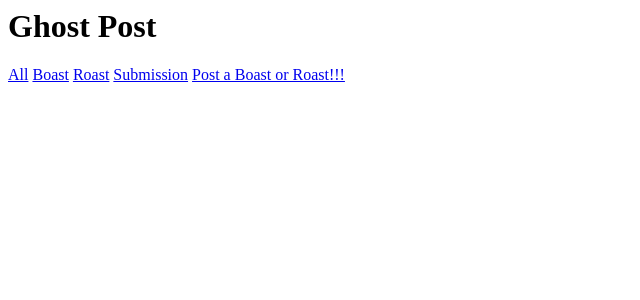
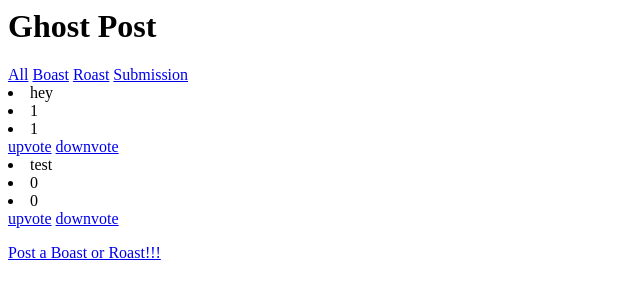
Before and after one commit to HyperionCG/GhostPost, a Django app: page / in a window 1280 px wide. Shown: the top 300 px of the page, without its empty margins (0-640 px from the left). Run offline with Django 3.2, Linux system fonts and the light colour scheme; data comes from the database, SQL or seed files in the repository; data that the repository does not hold is empty.

Commit message:
final for now

```diff
--- a/ghostapp/models.py
+++ b/ghostapp/models.py
@@ -13,9 +13,9 @@ One model to represent both boasts and roasts
 """
 
 class VoteChoice(models.Model):
-    choice = models.BooleanField(default=True)
+    choice = models.BooleanField(default=False)
     text = models.CharField(max_length=280)
-    time = models.DateTimeField(timezone.now)
+    time = models.DateTimeField(default=timezone.now)
     upvotes = models.IntegerField(default=0)
     downvotes = models.IntegerField(default=0)
 
--- a/ghostapp/templates/index.html
+++ b/ghostapp/templates/index.html
@@ -1,24 +1,18 @@
 <h1>Ghost Post</h1>
 
 <a href="/" class="button">All</a>
-<a href="boastview/" class="button">Boast</a>
-<a href="roastview/" class="button">Roast</a>
-<a href="sortview/" class="button">Submission</a>
+<a href="/boastview/" class="button">Boast</a>
+<a href="/roastview/" class="button">Roast</a>
+<a href="/sortview/" class="button">Submission</a>
 
 {% for foo in data %}
-    {{ foo.text }}
-    {{ foo.upvote }}
-    {{ foo.downvotes }}
-    <form action="upvote/<int:post_id>/" method="post">
-        {%csrf_token%}
-        {{ form.as_p }}
-        <input type="submit" value="Submit!">
-    </form>
-    <form action="downvote/<int:post_id>/" method="post">
-        {%csrf_token%}
-        {{ form.as_p }}
-        <input type="submit" value="Submit!">
-    </form>
+    <li>{{ foo.text }}</li>
+    <li>{{ foo.upvotes }}</li>
+    <li>{{ foo.downvotes }}</li>
+    <a href="/upvote/{{foo.id}}/">upvote</a>
+    <a href="/downvote/{{foo.id}}/">downvote</a>
 {% endfor %}
 
-<a href="submit_page.html/">Post a Boast or Roast!!!</a>
+<p>
+    <a href="/postview/">Post a Boast or Roast!!!</a>
+</p>
--- a/ghostapp/templates/submit_page.html
+++ b/ghostapp/templates/submit_page.html
@@ -3,3 +3,5 @@
     {{ form.as_p }}
     <input type="submit" value="Submit!">
 </form>
+
+<a href="/">Home</a>
--- a/ghostapp/urls.py
+++ b/ghostapp/urls.py
@@ -4,8 +4,8 @@ from ghostapp import views
 
 urlpatterns = [
     path('',views.index, name ='homepage'),
-    path('upvote/<int:post_id>/', views.upvote_view),
-    path('downvote/<int:post_id>/', views.downvote_view),
+    path('upvote/<int:id>/', views.upvote_view),
+    path('downvote/<int:id>/', views.downvote_view),
     path('postview/', views.post_view),
     path('boastview/', views.boast_view),
     path('roastview/', views.roast_view),
--- a/ghostapp/views.py
+++ b/ghostapp/views.py
@@ -14,10 +14,11 @@ def post_view(request):
         if form.is_valid():
             data = form.cleaned_data
             VoteChoice.objects.create(
-                choice =data['choice'],
-                text =data['text']
+                choice=data['choice'],
+                text=data['text'],
             )
         return HttpResponseRedirect(reverse('homepage'))
+
     form = VoteChoiceForm()
     return render(request, 'submit_page.html', {'form': form})
 
@@ -31,14 +32,14 @@ def roast_view(request):
     return render(request, 'index.html', {'data': data})
 
 
-def upvote_view(request, post_id):
-    post = VoteChoice.objects.get(id=post_id)
+def upvote_view(request, id):
+    post = VoteChoice.objects.get(id=id)
     post.upvotes += 1
     post.save()
     return HttpResponseRedirect(reverse('homepage'))
 
-def downvote_view(request, post_id):
-    post = VoteChoice.objects.get(id=post_id)
+def downvote_view(request, id):
+    post = VoteChoice.objects.get(id=id)
     post.downvotes += 1
     post.save()
     return HttpResponseRedirect(reverse('homepage'))
```
Also changed, not shown: db.sqlite3.
